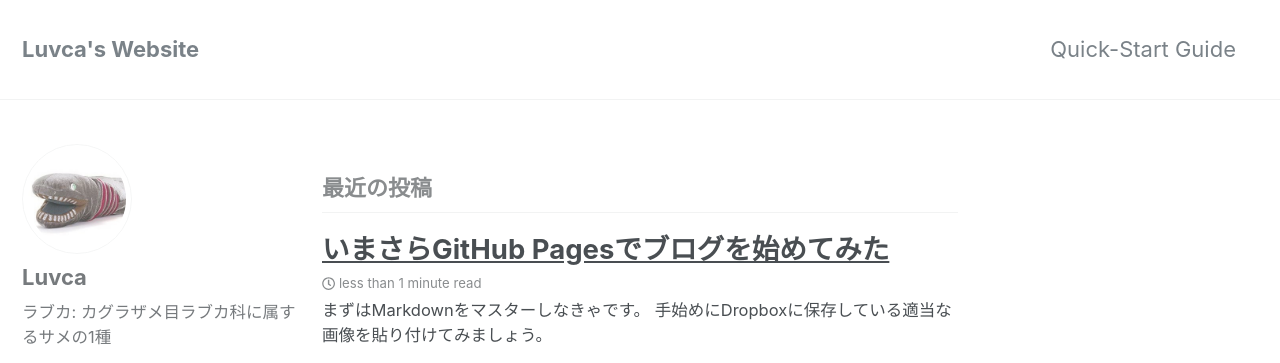
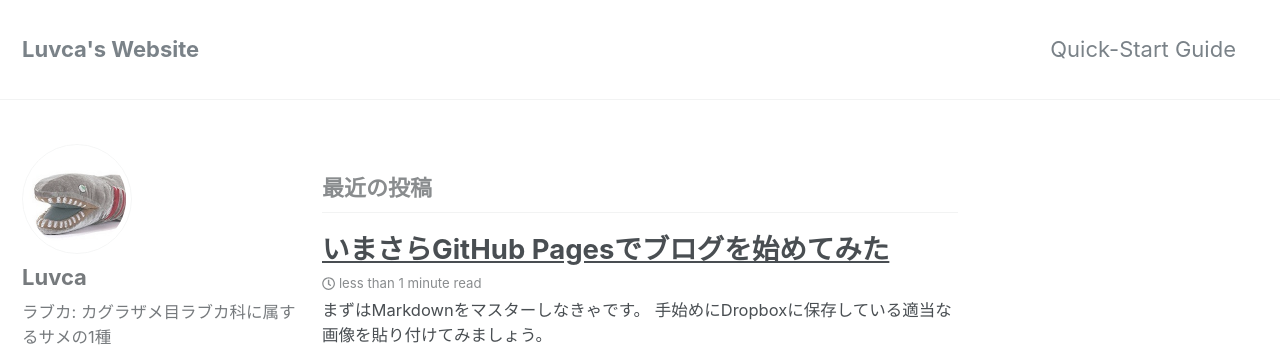
Before and after one commit to Luvca/Luvca.github.io, a Jekyll site: the page built from index.html, in a window 1280 px wide. Shown: the top 363 px of the page. Built offline with Jekyll 4.4.1, drawn with Linux system fonts in a browser that asks for light colours; nearby versions of some CDN libraries; the list of posts is cut into pages by our own code.

Commit message:
Update bio photo

```diff
--- a/_config.yml
+++ b/_config.yml
@@ -98,7 +98,7 @@
 # Site Author
 author:
   name             : "Luvca"
-  avatar           : "/assets/images/bio-photo.jpeg"
+  avatar           : "/assets/images/bio-photo-1.jpeg"
   bio              : "ラブカ: カグラザメ目ラブカ科に属するサメの1種"
   location         : "Japan"
   email            :
```
Also changed, not shown: assets/images/bio-photo-1.jpeg (added), assets/images/bio-photo.jpeg (deleted).
